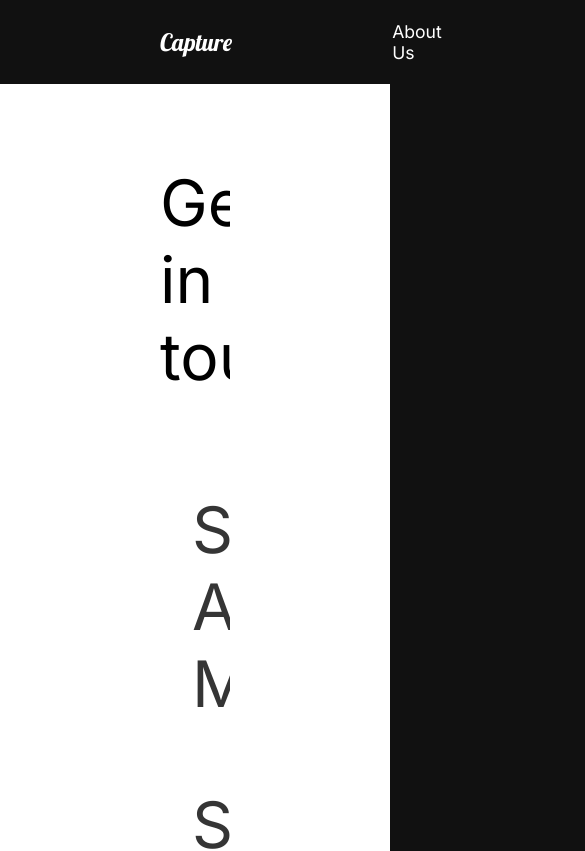
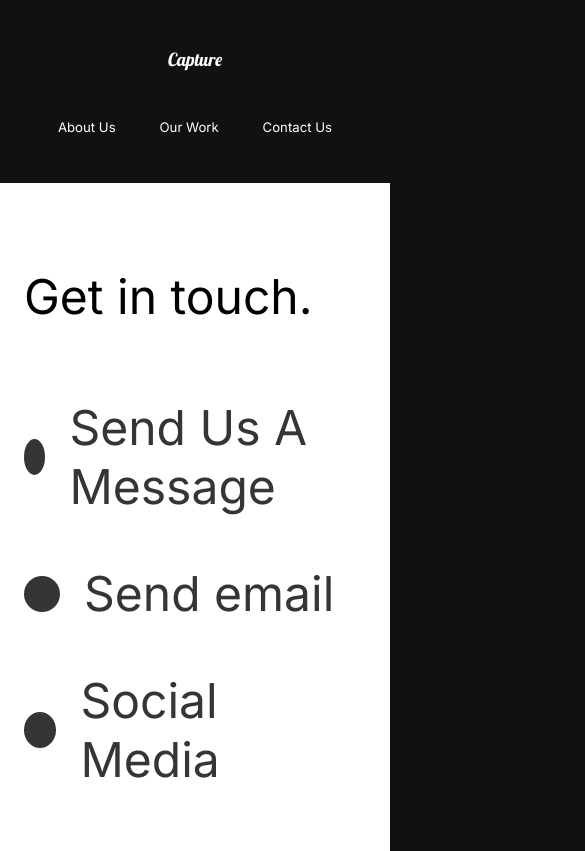
Before and after one commit to rangoc/Movies-Portfolio, a React (Create React App) app: page /contact in a window 390 px wide. Shown: the top 851 px of the page, 585 px wide, since content can reach past the window. Built offline with nearby package versions, Linux system fonts and the light colour scheme.

Commit message:
Adding mobile responsiveness

```diff
--- a/src/components/GlobalStyle.js
+++ b/src/components/GlobalStyle.js
@@ -4,6 +4,15 @@
   margin: 0;
   padding: 0;
   box-sizing: border-box;
+}
+
+html {
+  @media (max-width: 1700px) {
+    font-size: 75%;
+  }
+  @media (max-width: 1250px) {
+
+  }
 }
 body {
   ${'' /* background: #1b1b1b; */}
--- a/src/components/Nav.js
+++ b/src/components/Nav.js
@@ -51,5 +51,21 @@
     padding-left: 10rem;
     position: relative;
   }
+  @media (max-width: 1300px) {
+    flex-direction: column;
+    padding: 2rem 1rem;
+    #logo {
+      display: inline-block;
+      margin: 2rem;
+    }
+    ul {
+      padding: 2rem;
+      justify-content: space-around;
+      width: 100%;
+      li {
+        padding: 0;
+      }
+    }
+  }
 `;
 export default Nav;
--- a/src/components/ServicesSection.js
+++ b/src/components/ServicesSection.js
@@ -69,6 +69,9 @@
 const Cards = styled.div`
   display: flex;
   flex-wrap: wrap;
+  @media (max-width: 1300px) {
+    justify-content: center;
+  }
 `;
 const Card = styled.div`
   flex-basis: 20rem;
--- a/src/components/useScroll.js
+++ b/src/components/useScroll.js
@@ -3,7 +3,7 @@
 
 export const useScroll = () => {
   const controls = useAnimation();
-  const [element, view] = useInView({ threshold: 0.5 });
+  const [element, view] = useInView({ threshold: 0.3 });
   if (view) {
     controls.start('show');
   } else {
--- a/src/pages/ContactUs.js
+++ b/src/pages/ContactUs.js
@@ -46,11 +46,18 @@
   padding: 5rem 10rem;
   color: #353535;
   min-height: 90vh;
+  @media (max-width: 1500px) {
+    padding: 2rem;
+    font-size: 1rem;
+  }
 `;
 
 const Title = styled.div`
   margin-bottom: 4rem;
   color: black;
+  @media (max-width: 1500px) {
+    margin-top: 5rem;
+  }
 `;
 
 const Hide = styled.div`
--- a/src/pages/MovieDetail.js
+++ b/src/pages/MovieDetail.js
@@ -59,6 +59,7 @@
     position: absolute;
     top: 10%;
     left: 50%;
+    font-size: 3rem;
     transform: translate(-50%, -10%);
   }
   img {
@@ -74,6 +75,10 @@
   margin: 5rem 10rem;
   align-items: center;
   justify-content: space-around;
+  @media (max-width: 1500px) {
+    display: block;
+    margin: 2rem 2rem;
+  }
 `;
 
 const AwardStyle = styled.div`
--- a/src/pages/OurWork.js
+++ b/src/pages/OurWork.js
@@ -79,6 +79,9 @@
   h2 {
     padding: 1rem 0rem;
   }
+  @media (max-width: 1300px) {
+    padding: 2rem 2rem;
+  }
 `;
 const Movie = styled(motion.div)`
   padding-bottom: 10rem;
--- a/src/styles.js
+++ b/src/styles.js
@@ -7,12 +7,23 @@
   justify-content: space-between;
   padding: 5rem 10rem;
   color: white;
+  @media (max-width: 1300px) {
+    display: block;
+    padding: 2rem 2rem;
+    text-align: center;
+  }
 `;
 export const Description = styled.div`
   flex: 1;
   padding-right: 5rem;
   h2 {
     font-weight: lighter;
+  }
+  @media (max-width: 1300px) {
+    padding: 0;
+    button {
+      margin: 2rem 0rem 5rem 0rem;
+    }
   }
 `;
 export const Image = styled.div`
```
